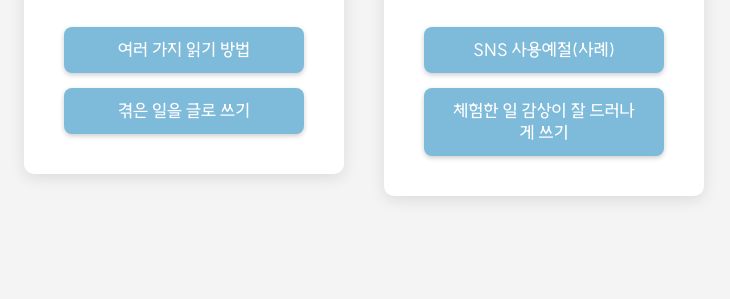
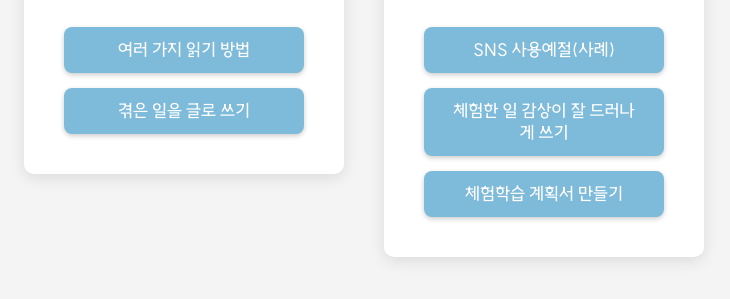
Before and after one commit to yur2520/korean, a plain HTML site: page index.html in a window 1280 px wide. Shown: the part 179-478 px from the top of the page, without its empty margins (276-1006 px from the left). Drawn offline with Linux system fonts and the light colour scheme.

Commit message:
Update index.html

```diff
--- a/index.html
+++ b/index.html
@@ -114,6 +114,9 @@
             <div class="button-group">
                 <a href="sns_etiquette3.html">SNS 사용예절(사례)</a>
                 <a href="chgs.html">체험한 일 감상이 잘 드러나게 쓰기</a>
+                <a href="tour.html">체험학습 계획서 만들기</a>
+
+
                 <!--<a href="#" class="disabled">자료 준비 중</a>-->
             </div>
         </div>
```
